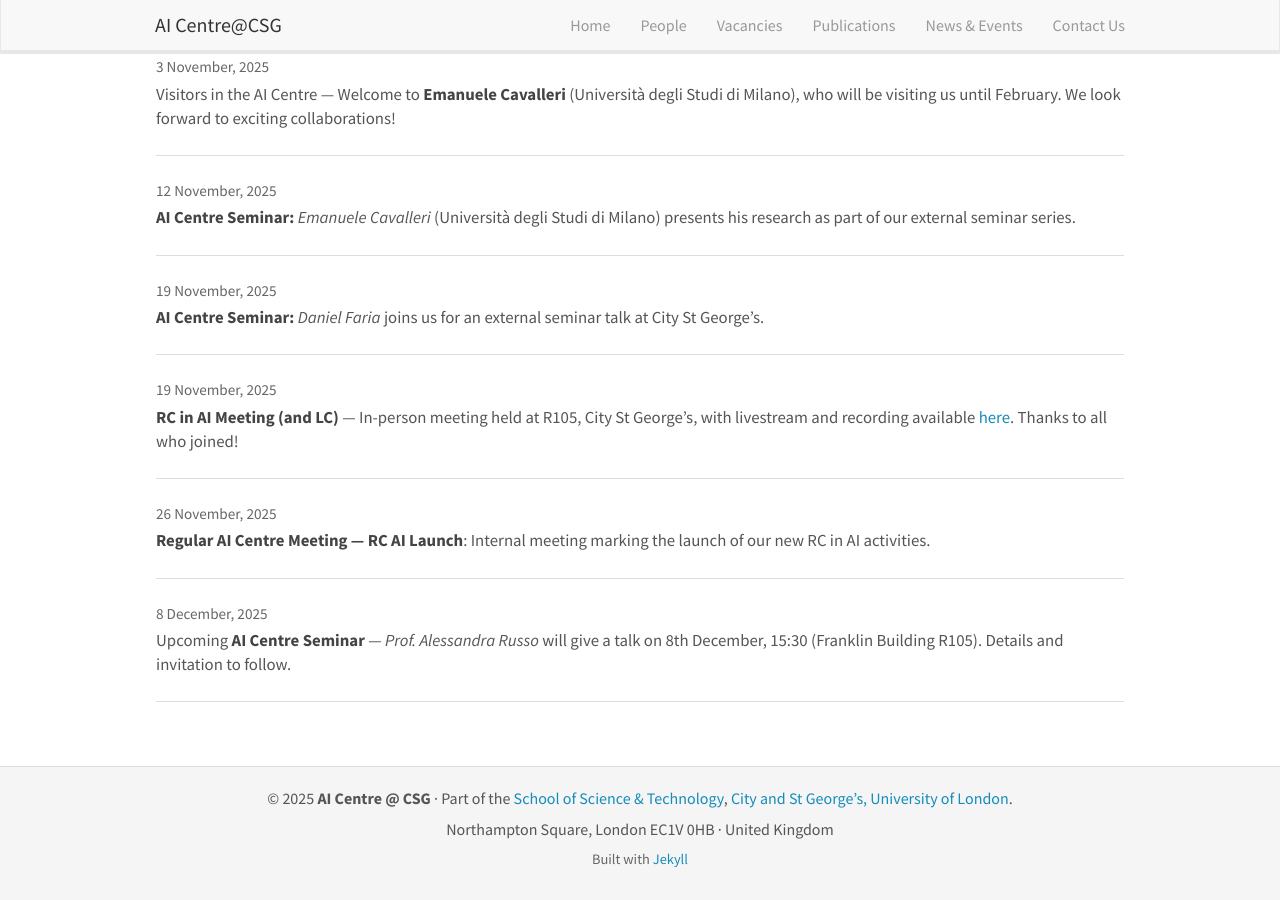
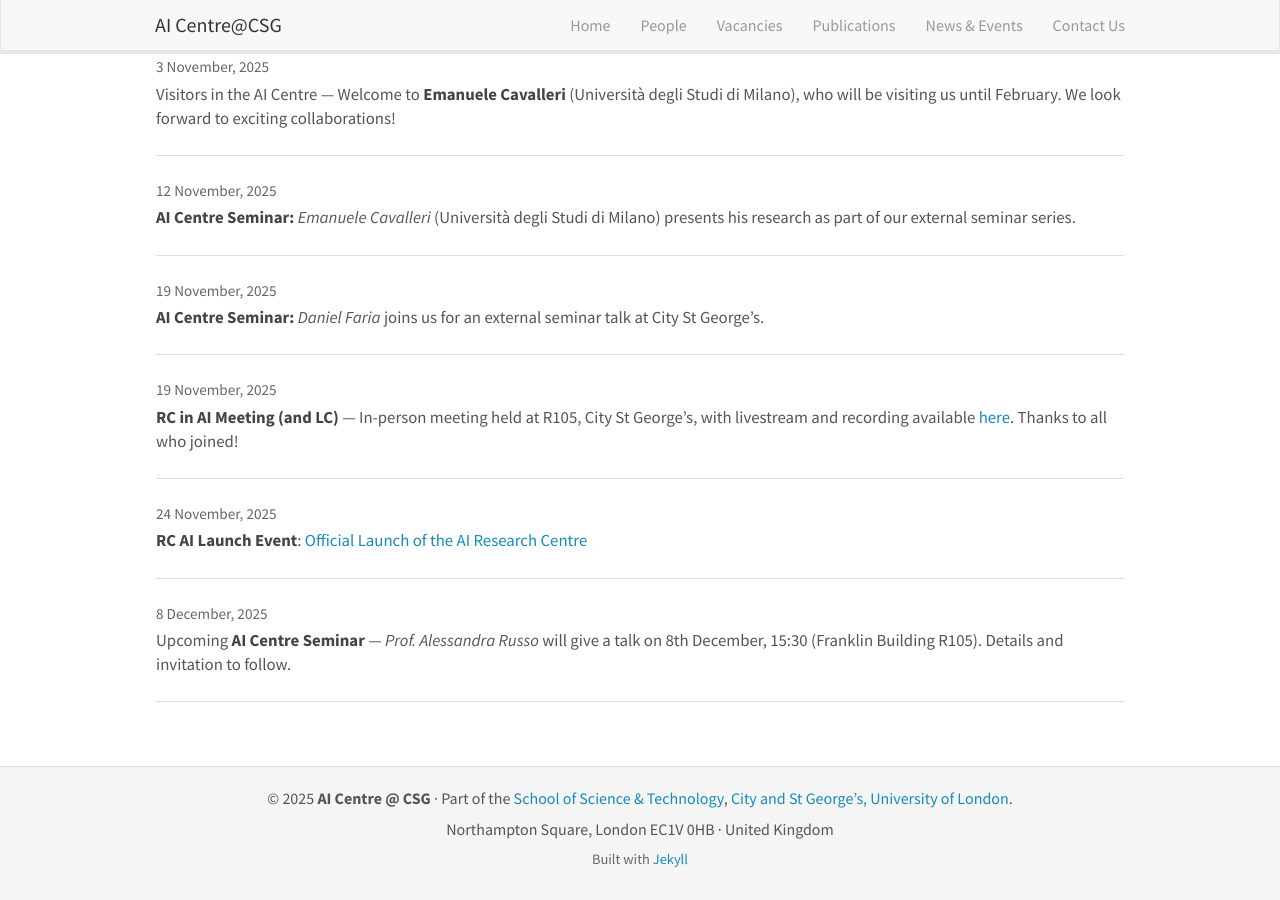
Before and after one commit to aicentre-csg/aicentre-csg.github.io, a Jekyll site: the page built from _pages/allnews.html, in a window 1280 px wide and 900 px high, scrolled down 622 px. Built offline with Jekyll 4.4.1, drawn with Linux system fonts in a browser that asks for light colours; nearby versions of some CDN libraries.

Commit message:
Update AI Centre event details in news.yml

```diff
--- a/_data/news.yml
+++ b/_data/news.yml
@@ -10,8 +10,8 @@
 - date: "19 November, 2025"
   headline: "**AI Centre Seminar:** *Daniel Faria* joins us for an external seminar talk at City St George’s."
 
-- date: "26 November, 2025"
-  headline: "**Regular AI Centre Meeting — RC AI Launch**: Internal meeting marking the launch of our new RC in AI activities."
+- date: "24 November, 2025"
+  headline: "**RC AI Launch Event**: <A href='https://aicentre-csg.github.io/event-opening-2025'>Official Launch of the AI Research Centre</a>"
 
 - date: "8 December, 2025"
   headline: "Upcoming **AI Centre Seminar** — *Prof. Alessandra Russo* will give a talk on 8th December, 15:30 (Franklin Building R105). Details and invitation to follow."
```
